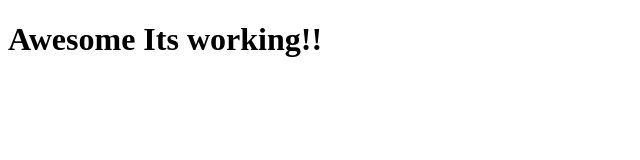
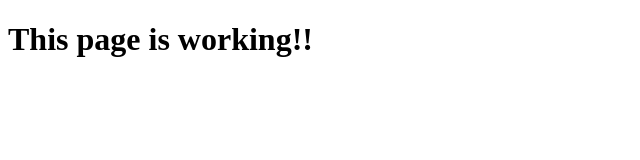
Before and after one commit to rishikvissa7/epam-project1, a plain HTML site: page Code/index.html in a window 1280 px wide. Shown: the whole page, without its empty margins (0-640 px from the left). Drawn offline with Linux system fonts and the light colour scheme.

Commit message:
Update index.html

```diff
--- a/Code/index.html
+++ b/Code/index.html
@@ -3,9 +3,9 @@
 <head>
     <meta charset="UTF-8">
     <meta name="viewport" content="width=device-width, initial-scale=1.0">
-    <title>A Test Page</title>
+    <title>HELLO EVERYONE</title>
 </head>
 <body>
-    <h1>Awesome Its working!!</h1>
+    <h1>This page is working!!</h1>
 </body>
 </html>
```
